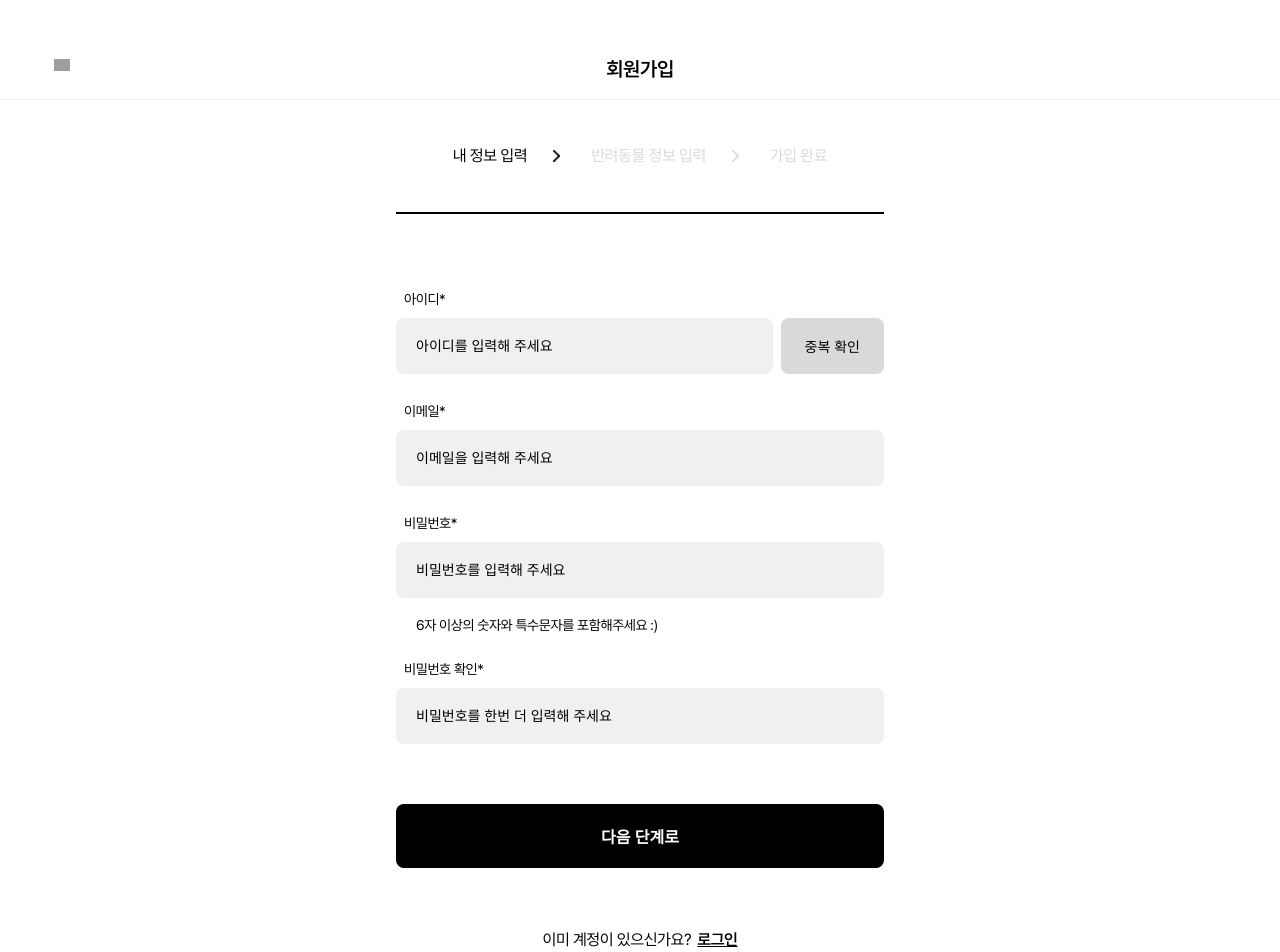
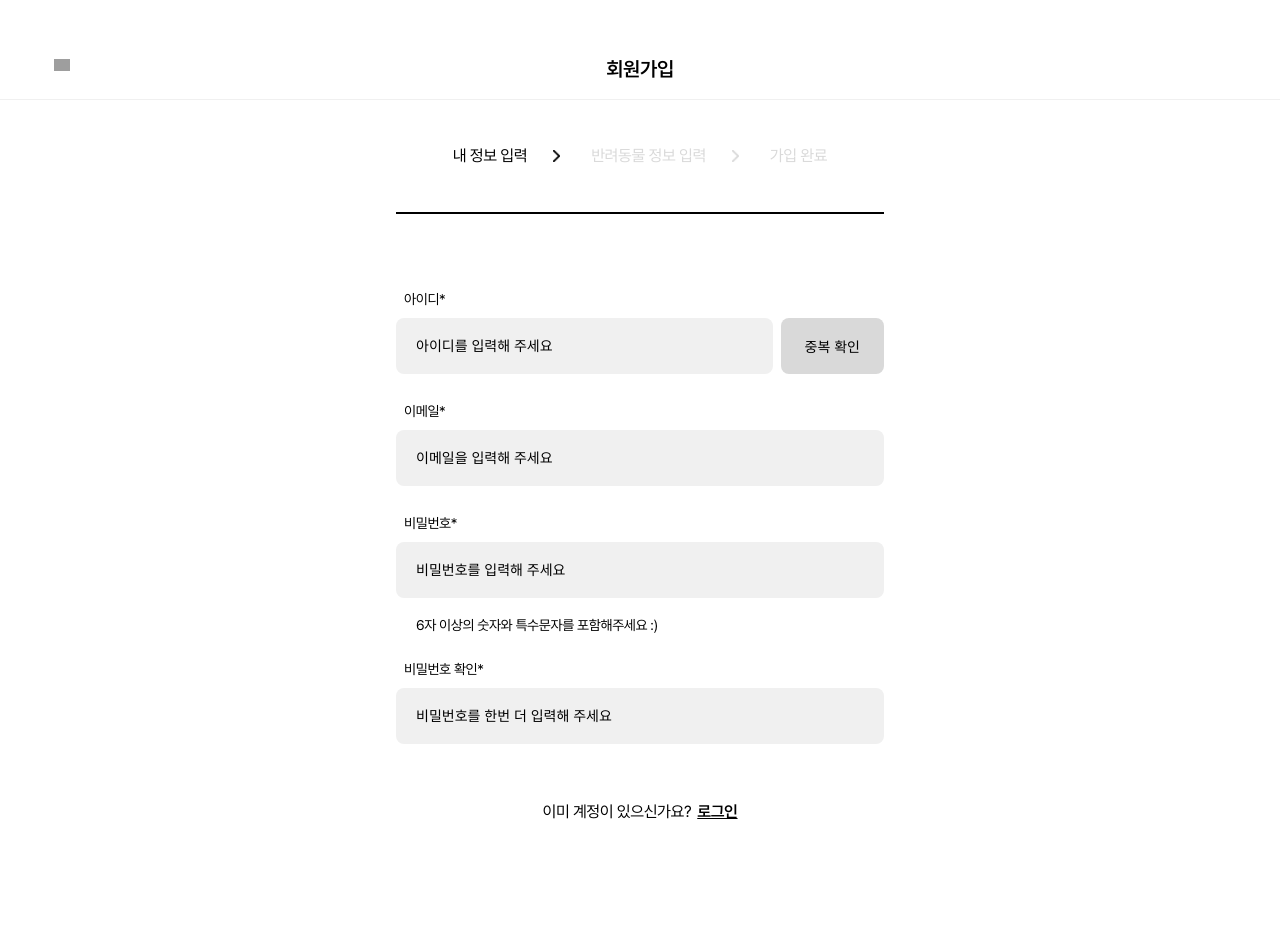
Before and after one commit to petD-ary/petDiary, a Next.js app: page /account in a window 1280 px wide. Shown: the top 952 px of the page. Built offline with nearby package versions, Linux system fonts and the light colour scheme; grey boxes are pictures that could not be loaded.

Commit message:
chore: styled 컴포넌트 분리

```diff
--- a/app/(home)/account/page.tsx
+++ b/app/(home)/account/page.tsx
@@ -1,37 +1,10 @@
 'use client';
 
-import styled from 'styled-components';
 import Breadcrumb from '@/components/Account/Breadcrumb';
 import UserForm from '@/components/Account/UserForm';
 import { useState } from 'react';
 import Link from 'next/link';
-
-const Container = styled.div`
-  width: 488px;
-  margin: 0 auto;
-  display: flex;
-  flex-direction: column;
-  justify-content: center;
-  align-items: center;
-  padding-bottom: 150px;
-
-  & button[type='submit'] {
-    width: 100%;
-    background: #000;
-    color: #fff;
-    font-weight: 600;
-    border: none;
-    border-radius: 8px;
-    padding: 20px 0;
-    margin-bottom: 64px;
-  }
-
-  & p > a {
-    padding-left: 6px;
-    text-decoration: underline;
-    font-weight: 600;
-  }
-`;
+import { Container } from './styled';
 
 const AccountPage = () => {
   const [step, setStep] = useState(0);
@@ -41,14 +14,6 @@ const AccountPage = () => {
       <Breadcrumb step={step} />
 
       {step === 0 && <UserForm />}
-      {step === 1 && <UserForm />}
-      {step === 2 && <UserForm />}
-
-      <button type='submit' onClick={() => setStep((prev) => prev + 1)}>
-        {step === 0 ? '다음 단계로' : ''}
-        {step === 1 ? '가입하기' : ''}
-        {step === 2 ? '시작하기' : ''}
-      </button>
 
       <p>
         이미 계정이 있으신가요?<Link href='/login'>로그인</Link>
```
